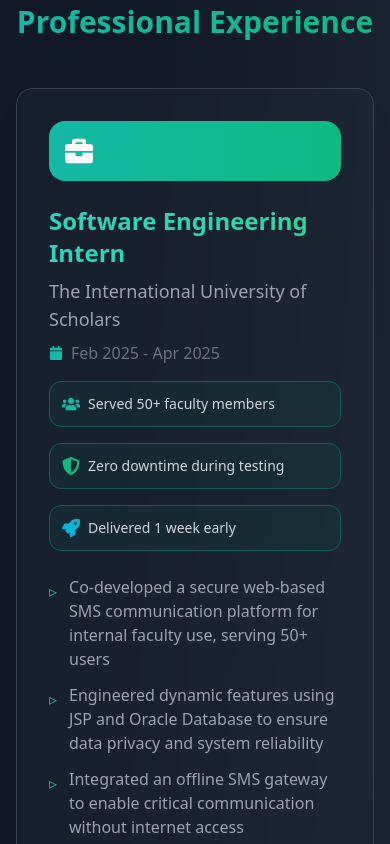
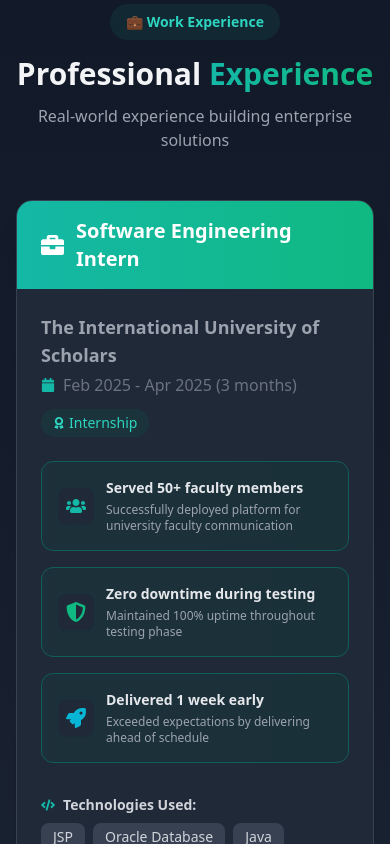
Before and after one commit to RakibDevHub/portfolio, a React (Vite) app: page / in a window 390 px wide. Shown: the part 3980-4824 px from the top of the page. Built offline with nearby package versions, Linux system fonts and the light colour scheme.

Commit message:
Update Experience Section, Create Footer Component

```diff
--- a/src/App.jsx
+++ b/src/App.jsx
@@ -1,24 +1,25 @@
-import React, { useState, useEffect } from 'react';
-import Navbar from './components/Navbar';
-import Hero from './components/Hero';
-import Projects from './components/Projects';
-import Skills from './components/Skills';
-import Experience from './components/Experience';
-import Contact from './components/Contact';
+import React, { useState, useEffect } from "react";
+import Navbar from "./components/Navbar";
+import Hero from "./components/Hero";
+import Projects from "./components/Projects";
+import Skills from "./components/Skills";
+import Experience from "./components/Experience";
+import Contact from "./components/Contact";
+import Footer from "./components/Footer";
 
 function App() {
   const [darkMode, setDarkMode] = useState(true);
 
   useEffect(() => {
     if (darkMode) {
-      document.documentElement.classList.add('dark');
+      document.documentElement.classList.add("dark");
     } else {
-      document.documentElement.classList.remove('dark');
+      document.documentElement.classList.remove("dark");
     }
   }, [darkMode]);
 
   return (
-    <div className={darkMode ? 'dark' : ''}>
+    <div className={darkMode ? "dark" : ""}>
       <div className="relative bg-gradient-to-br from-gray-50 via-white to-gray-100 dark:from-gray-900 dark:via-gray-900 dark:to-gray-800 transition-colors duration-300">
         {/* Animated Background Elements with Teal/Emerald Colors */}
         <div className="fixed inset-0 overflow-hidden pointer-events-none">
@@ -33,12 +34,7 @@
         <Skills />
         <Experience />
         <Contact />
-
-        <footer className="relative text-center py-8 text-gray-600 dark:text-gray-400 border-t border-gray-200 dark:border-gray-800 bg-white/50 dark:bg-gray-900/50 backdrop-blur-sm">
-          <div className="container-custom">
-            <p>© 2025 Md Rakibul Islam. Built with React, Tailwind CSS & Framer Motion</p>
-          </div>
-        </footer>
+        <Footer />
       </div>
     </div>
   );
--- a/src/components/Experience.jsx
+++ b/src/components/Experience.jsx
@@ -1,26 +1,36 @@
 import React from 'react';
-import { FaBriefcase, FaCalendar, FaUsers, FaShieldAlt, FaRocket } from 'react-icons/fa';
+import { FaBriefcase, FaCalendar, FaUsers, FaShieldAlt, FaRocket, FaAward, FaCode, FaDatabase } from 'react-icons/fa';
 import { motion } from 'framer-motion';
 
 const Experience = () => {
   const achievements = [
-    { icon: FaUsers, text: 'Served 50+ faculty members', color: 'text-teal-500' },
-    { icon: FaShieldAlt, text: 'Zero downtime during testing', color: 'text-emerald-500' },
-    { icon: FaRocket, text: 'Delivered 1 week early', color: 'text-cyan-500' },
+    { icon: FaUsers, text: 'Served 50+ faculty members', color: 'text-teal-500', description: 'Successfully deployed platform for university faculty communication' },
+    { icon: FaShieldAlt, text: 'Zero downtime during testing', color: 'text-emerald-500', description: 'Maintained 100% uptime throughout testing phase' },
+    { icon: FaRocket, text: 'Delivered 1 week early', color: 'text-cyan-500', description: 'Exceeded expectations by delivering ahead of schedule' },
   ];
 
+  const technologies = ['JSP', 'Oracle Database', 'Java', 'HTML/CSS', 'JavaScript', 'SMS Gateway API'];
+
   return (
-    <section id="experience" className="py-20 relative overflow-hidden">
+    <section id="experience" className="py-20 relative overflow-hidden bg-gradient-to-b from-white to-gray-50 dark:from-gray-900 dark:to-gray-800">
       <div className="container-custom relative z-10">
-        <motion.h2
+        <motion.div
           initial={{ opacity: 0, y: 30 }}
           whileInView={{ opacity: 1, y: 0 }}
           transition={{ duration: 0.6 }}
           viewport={{ once: true }}
-          className="section-title"
+          className="text-center mb-12"
         >
-          Professional Experience
-        </motion.h2>
+          <span className="inline-block px-4 py-2 bg-teal-100 dark:bg-teal-900/30 text-teal-600 dark:text-teal-400 rounded-full text-sm font-semibold mb-4">
+            💼 Work Experience
+          </span>
+          <h2 className="text-3xl md:text-4xl font-bold mb-3">
+            Professional <span className="bg-gradient-to-r from-teal-500 to-emerald-500 bg-clip-text text-transparent">Experience</span>
+          </h2>
+          <p className="text-gray-600 dark:text-gray-400 max-w-2xl mx-auto">
+            Real-world experience building enterprise solutions
+          </p>
+        </motion.div>
 
         <div className="max-w-4xl mx-auto">
           <motion.div
@@ -29,50 +39,86 @@
             transition={{ duration: 0.6 }}
             viewport={{ once: true }}
             whileHover={{ y: -5 }}
-            className="bg-white/50 dark:bg-gray-800/50 backdrop-blur-sm rounded-2xl p-8 shadow-xl hover:shadow-2xl transition-all duration-300 border border-gray-200 dark:border-gray-700"
+            className="bg-white dark:bg-gray-800 rounded-2xl shadow-xl hover:shadow-2xl transition-all duration-300 border border-gray-200 dark:border-gray-700 overflow-hidden"
           >
-            <div className="flex flex-col md:flex-row md:items-start gap-6 mb-6">
-              <div className="flex-shrink-0">
-                <motion.div
-                  whileHover={{ rotate: 360 }}
-                  transition={{ duration: 0.5 }}
-                  className="p-4 bg-gradient-to-r from-teal-500 to-emerald-500 rounded-2xl"
-                >
-                  <FaBriefcase className="text-white" size={28} />
-                </motion.div>
+            {/* Header with gradient */}
+            <div className="bg-gradient-to-r from-teal-500 to-emerald-500 px-6 py-4">
+              <div className="flex items-center gap-3">
+                <FaBriefcase className="text-white" size={24} />
+                <h3 className="text-xl font-bold text-white">Software Engineering Intern</h3>
+              </div>
             </div>
 
-              <div className="flex-grow">
-                <motion.h3
-                  initial={{ opacity: 0, x: -20 }}
-                  whileInView={{ opacity: 1, x: 0 }}
-                  className="text-2xl font-bold mb-2 bg-gradient-to-r from-teal-600 to-emerald-600 dark:from-teal-400 dark:to-emerald-400 bg-clip-text text-transparent"
-                >
-                  Software Engineering Intern
-                </motion.h3>
-                <p className="text-gray-600 dark:text-gray-400 text-lg mb-2">
+            <div className="p-6 md:p-8">
+              <div className="flex flex-col md:flex-row md:items-center justify-between mb-6">
+                <div>
+                  <p className="text-gray-600 dark:text-gray-400 text-lg font-semibold">
                     The International University of Scholars
                   </p>
-                <div className="flex items-center gap-2 text-gray-500 dark:text-gray-500 mb-4">
+                  <div className="flex items-center gap-2 text-gray-500 dark:text-gray-500 mt-1">
                     <FaCalendar size={14} className="text-teal-500" />
-                  <span>Feb 2025 - Apr 2025</span>
+                    <span>Feb 2025 - Apr 2025 (3 months)</span>
+                  </div>
+                </div>
+                <div className="mt-3 md:mt-0">
+                  <span className="inline-flex items-center gap-1 px-3 py-1 bg-teal-100 dark:bg-teal-900/30 text-teal-600 dark:text-teal-400 rounded-full text-sm">
+                    <FaAward size={12} />
+                    Internship
+                  </span>
+                </div>
               </div>
 
-                <div className="grid grid-cols-1 md:grid-cols-3 gap-4 mb-6">
+              {/* Achievement Cards */}
+              <div className="grid grid-cols-1 md:grid-cols-3 gap-4 mb-8">
                 {achievements.map((achievement, idx) => (
                   <motion.div
                     key={idx}
-                      initial={{ opacity: 0, scale: 0 }}
+                    initial={{ opacity: 0, scale: 0.9 }}
                     whileInView={{ opacity: 1, scale: 1 }}
                     transition={{ delay: idx * 0.1 }}
-                      className="flex items-center gap-2 p-3 bg-gradient-to-r from-teal-50 to-emerald-50 dark:from-teal-900/20 dark:to-emerald-900/20 rounded-xl border border-teal-200 dark:border-teal-800"
+                    whileHover={{ scale: 1.05 }}
+                    className="group relative p-4 bg-gradient-to-r from-teal-50 to-emerald-50 dark:from-teal-900/20 dark:to-emerald-900/20 rounded-xl border border-teal-200 dark:border-teal-800 hover:shadow-md transition-all"
                   >
-                      <achievement.icon className={`${achievement.color}`} size={18} />
-                      <span className="text-sm font-medium text-gray-700 dark:text-gray-300">{achievement.text}</span>
+                    <div className="flex items-center gap-3">
+                      <div className="p-2 bg-white dark:bg-gray-800 rounded-lg shadow-sm">
+                        <achievement.icon className={`${achievement.color} text-xl`} />
+                      </div>
+                      <div>
+                        <p className="text-sm font-bold text-gray-800 dark:text-gray-200">{achievement.text}</p>
+                        <p className="text-xs text-gray-500 dark:text-gray-400 mt-1">{achievement.description}</p>
+                      </div>
+                    </div>
                   </motion.div>
                 ))}
               </div>
 
+              {/* Tech Stack */}
+              <div className="mb-6">
+                <p className="text-sm font-semibold text-gray-700 dark:text-gray-300 mb-2 flex items-center gap-2">
+                  <FaCode size={14} className="text-teal-500" />
+                  Technologies Used:
+                </p>
+                <div className="flex flex-wrap gap-2">
+                  {technologies.map((tech, idx) => (
+                    <motion.span
+                      key={tech}
+                      initial={{ opacity: 0, scale: 0.8 }}
+                      whileInView={{ opacity: 1, scale: 1 }}
+                      transition={{ delay: idx * 0.05 }}
+                      className="px-3 py-1 bg-gray-100 dark:bg-gray-700 text-gray-700 dark:text-gray-300 text-sm rounded-lg"
+                    >
+                      {tech}
+                    </motion.span>
+                  ))}
+                </div>
+              </div>
+
+              {/* Responsibilities */}
+              <div>
+                <p className="text-sm font-semibold text-gray-700 dark:text-gray-300 mb-3 flex items-center gap-2">
+                  <FaDatabase size={14} className="text-teal-500" />
+                  Key Responsibilities:
+                </p>
                 <ul className="space-y-3">
                   {[
                     'Co-developed a secure web-based SMS communication platform for internal faculty use, serving 50+ users',
@@ -88,7 +134,7 @@
                       className="flex gap-3 items-start group"
                     >
                       <span className="text-teal-500 mt-1 group-hover:scale-110 transition-transform">▹</span>
-                      <span className="text-gray-600 dark:text-gray-400">{item}</span>
+                      <span className="text-gray-600 dark:text-gray-400 leading-relaxed">{item}</span>
                     </motion.li>
                   ))}
                 </ul>
--- /dev/null
+++ b/src/components/Footer.jsx
@@ -0,0 +1,87 @@
+import React from 'react';
+import { FiGithub, FiMail, FiHeart, FiArrowUp } from 'react-icons/fi';
+import { FaWhatsapp, FaLinkedin } from 'react-icons/fa';
+import { motion } from 'framer-motion';
+
+const Footer = () => {
+  const scrollToTop = () => {
+    window.scrollTo({ top: 0, behavior: 'smooth' });
+  };
+
+  const currentYear = new Date().getFullYear();
+
+  return (
+    <footer className="bg-gray-900 dark:bg-gray-950 text-white py-8 relative">
+      <div className="container-custom">
+        <div className="flex flex-col md:flex-row justify-between items-center gap-4">
+          {/* Logo */}
+          <div>
+            <h3 className="text-xl font-bold bg-gradient-to-r from-teal-400 to-emerald-400 bg-clip-text text-transparent">
+              Rakibul Islam
+            </h3>
+            <p className="text-gray-400 text-sm mt-1">Full-Stack Developer</p>
+          </div>
+
+          {/* Social Links */}
+          <div className="flex gap-3">
+            <a
+              href="https://github.com/rakibdevhub"
+              target="_blank"
+              rel="noopener noreferrer"
+              className="p-2 bg-gray-800 rounded-full hover:bg-teal-500 transition-all hover:scale-110"
+            >
+              <FiGithub size={18} />
+            </a>
+            <a
+              href="mailto:rakibdevhub@gmail.com"
+              className="p-2 bg-gray-800 rounded-full hover:bg-teal-500 transition-all hover:scale-110"
+            >
+              <FiMail size={18} />
+            </a>
+            <a
+              href="https://wa.me/8801755063066"
+              target="_blank"
+              rel="noopener noreferrer"
+              className="p-2 bg-gray-800 rounded-full hover:bg-teal-500 transition-all hover:scale-110"
+            >
+              <FaWhatsapp size={18} />
+            </a>
+            <a
+              href="#"
+              target="_blank"
+              rel="noopener noreferrer"
+              className="p-2 bg-gray-800 rounded-full hover:bg-teal-500 transition-all hover:scale-110"
+            >
+              <FaLinkedin size={18} />
+            </a>
+          </div>
+
+          {/* Copyright */}
+          <div className="text-center md:text-right">
+            <p className="text-gray-400 text-sm flex items-center gap-1">
+              Made with <FiHeart className="text-red-500 animate-pulse" size={14} />
+              by Rakibul Islam
+            </p>
+            <p className="text-gray-500 text-xs mt-1">
+              © {currentYear} All rights reserved
+            </p>
+          </div>
+        </div>
+      </div>
+
+      {/* Scroll to Top Button */}
+      <motion.button
+        onClick={scrollToTop}
+        initial={{ opacity: 0, scale: 0 }}
+        animate={{ opacity: 1, scale: 1 }}
+        transition={{ delay: 1 }}
+        className="fixed bottom-6 right-6 p-3 bg-gradient-to-r from-teal-500 to-emerald-500 rounded-full shadow-lg hover:shadow-xl transition-all hover:scale-110 z-40"
+        aria-label="Scroll to top"
+      >
+        <FiArrowUp size={20} className="text-white" />
+      </motion.button>
+    </footer>
+  );
+};
+
+export default Footer;
```
Lines whose indentation alone changed are shown as unchanged.
